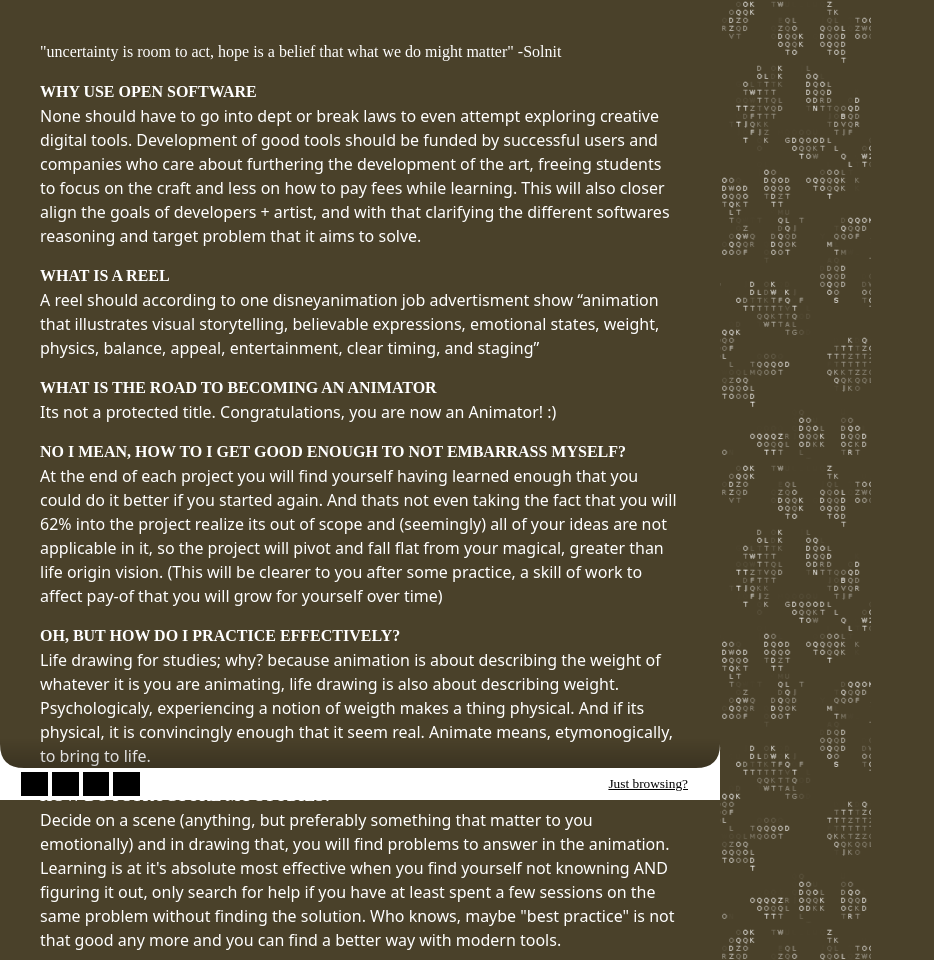
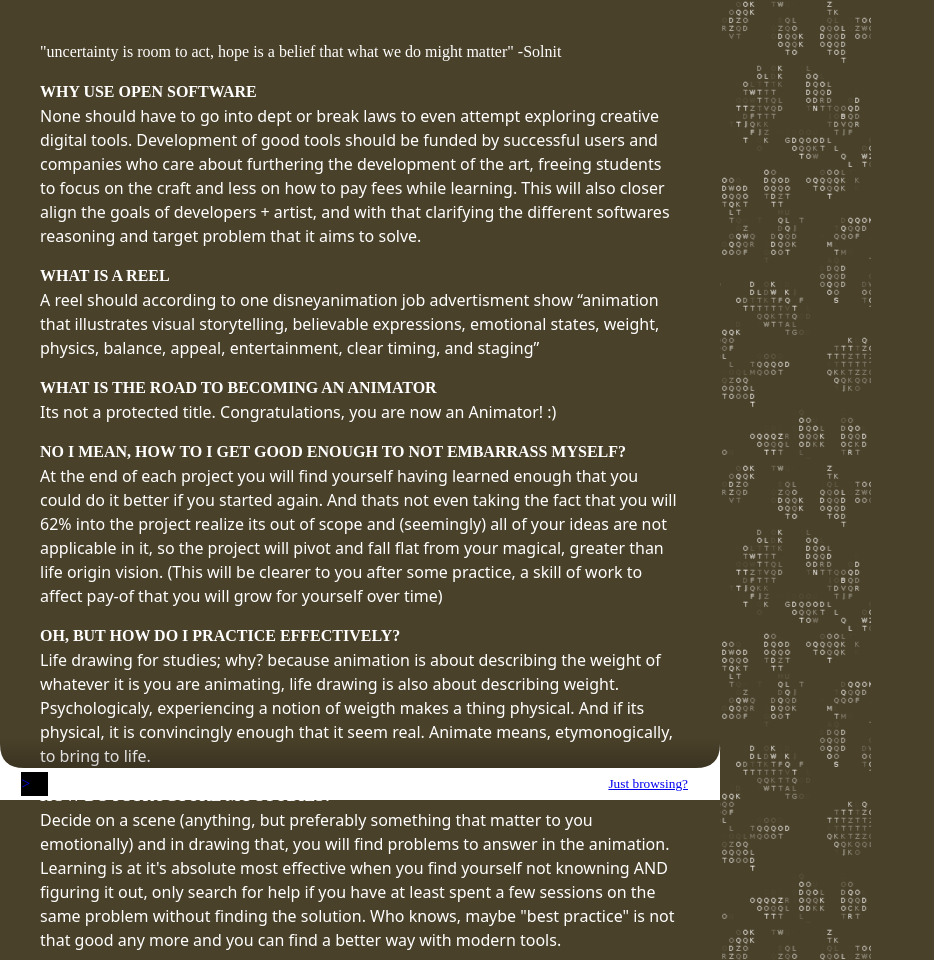
Before and after one commit to animationnstuff/animationnstuff.github.io, a plain HTML site: page CELguide/cel.html in a window 1280 px wide. Shown: the top 960 px of the page, without its empty margins (0-934 px from the left). Drawn offline with Linux system fonts and the light colour scheme.

Commit message:
Update cel.html

```diff
--- a/CELguide/cel.html
+++ b/CELguide/cel.html
@@ -5,10 +5,10 @@
 <nav>
 
 <ul>
-	<a href="" title=test><li>A</li></a>
-	<a href="" title=test><li>V</li></a>
-	<a href="" title=test><li>X</li></a>
-	<a href="" title=test><li>H</li></a>
+	<a href="https://www.notion.so/Hand-drawn-animation-11d03033ecb6435bbdb4884a06d05960" title=test><li>></li></a>
+	<a href="" title=test><li></li></a>
+	<a href="" title=test><li></li></a>
+	<a href="" title=test><li></li></a>
 </ul>
 <div  class=space></div>
 <svg viewbox="0 0 1 1">
@@ -97,9 +97,6 @@ nav {
     box-sizing: border-box;
     align-items: center;
 }
-nav *{
-    color: black;
-}
 nav ul {
     /* margin-left: 30pt; */
 }
```
